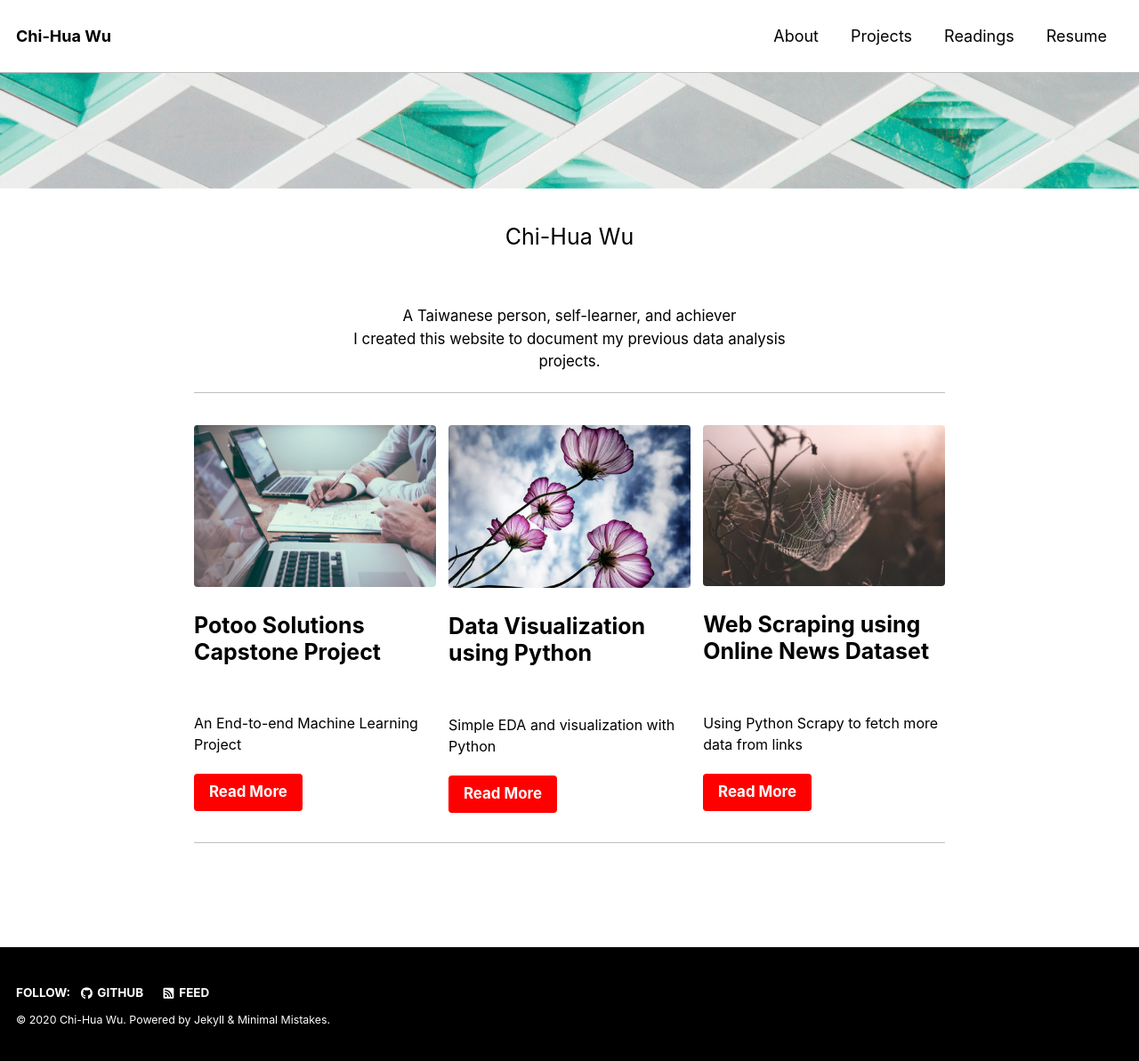
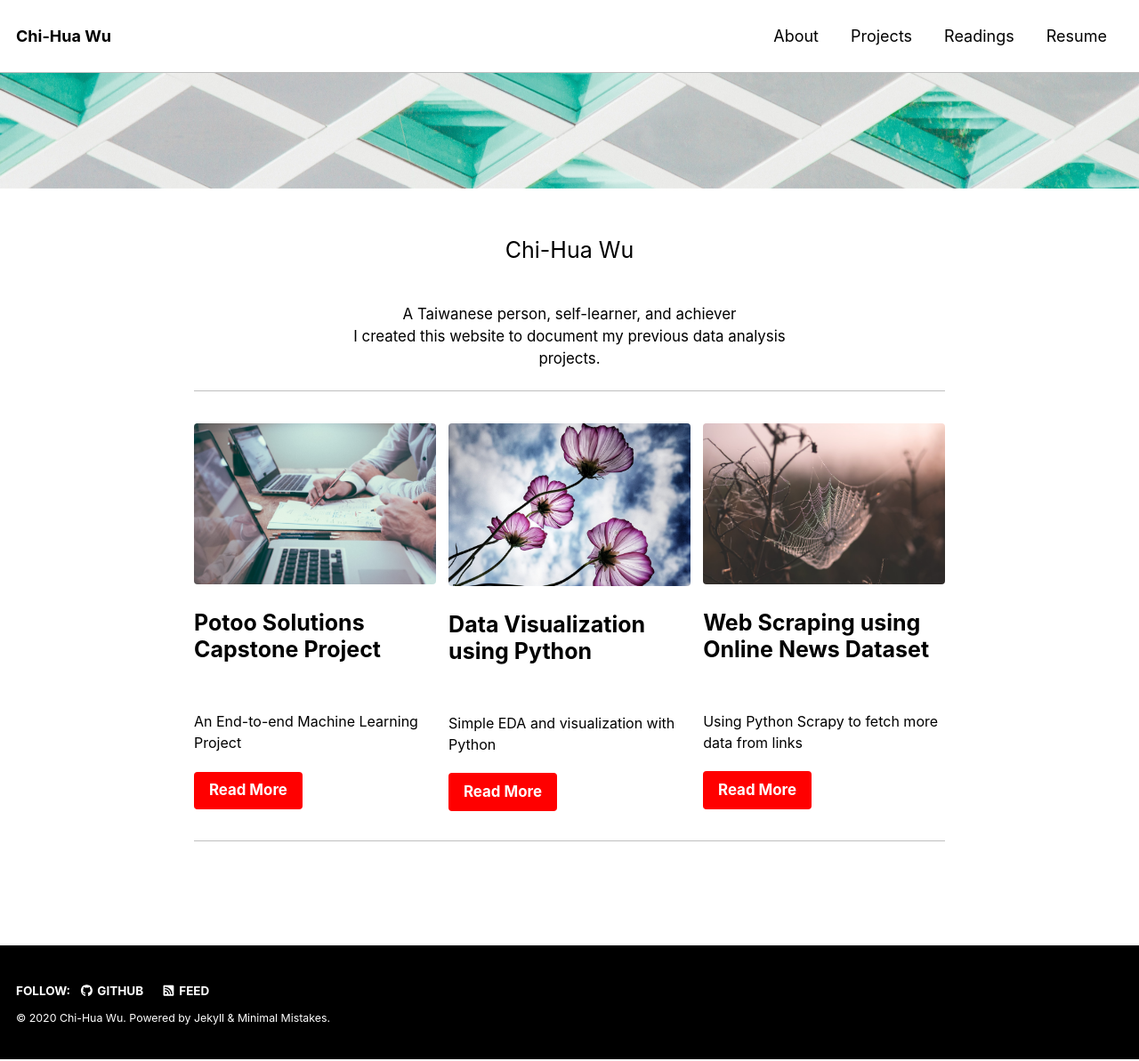
Before and after one commit to chw18019/chw18019.github.io, a Jekyll site: the page built from index.html, in a window 1280 px wide. Shown: the whole page at 89% size. Built offline with Jekyll 4.4.1, drawn with Linux system fonts in a browser that asks for light colours; nearby versions of some CDN libraries; the list of posts is cut into pages by our own code.

Commit message:
Update index.html

```diff
--- a/index.html
+++ b/index.html
@@ -7,7 +7,7 @@
   zcaption: "Photo credit: [**Ben Neale**](https://unsplash.com)"
 
 intro:
-  - excerpt: '<p style="font-size:25px; font-style:bold">Chi-Hua Wu</p><br>A Taiwanese person, self-learner, and achiever<br>I created this website to document my previous data analysis projects.'
+  - excerpt: '<p style="margin: 15px 15px 15px 15px ;font-size:25px; font-style:bold">Chi-Hua Wu</p><br>A Taiwanese person, self-learner, and achiever<br>I created this website to document my previous data analysis projects.'
 feature_row:
   - image_path: /assets/200504/scott-graham.jpeg
     alt: "placeholder image 1"
```
